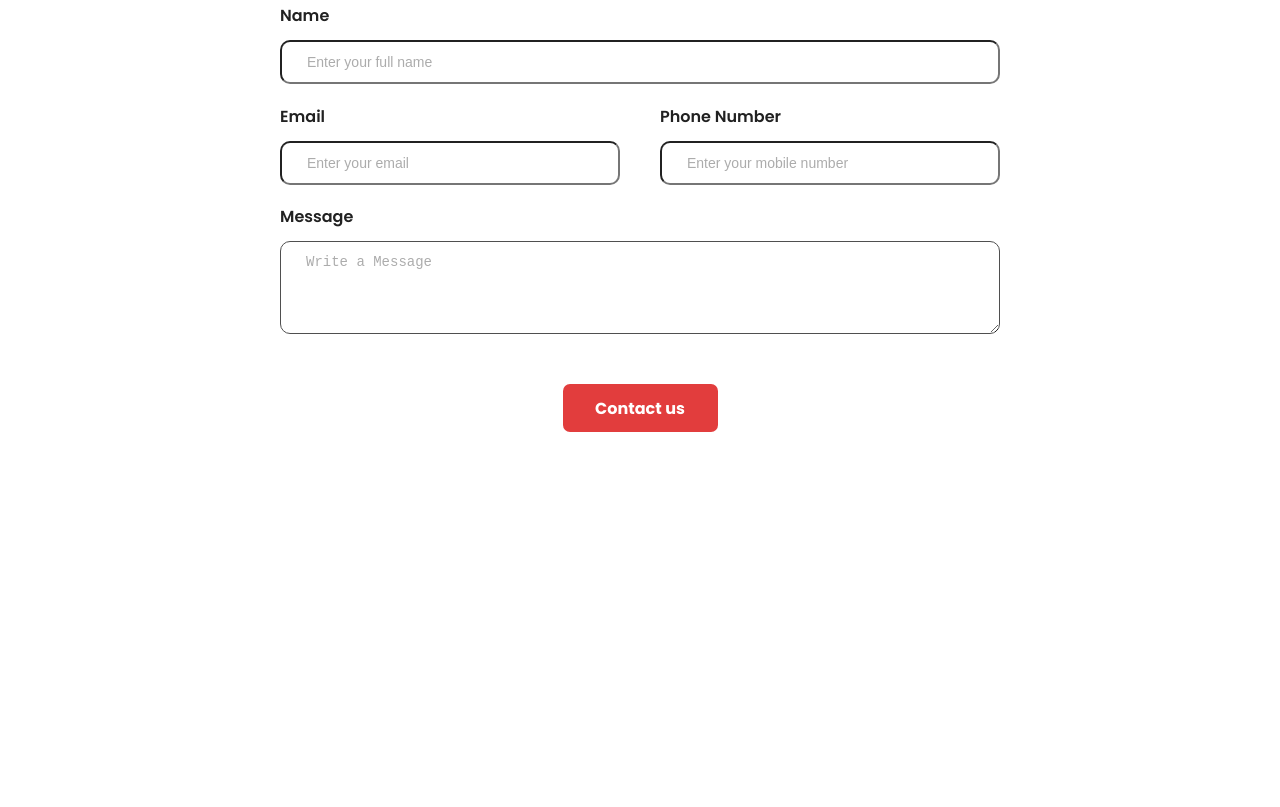
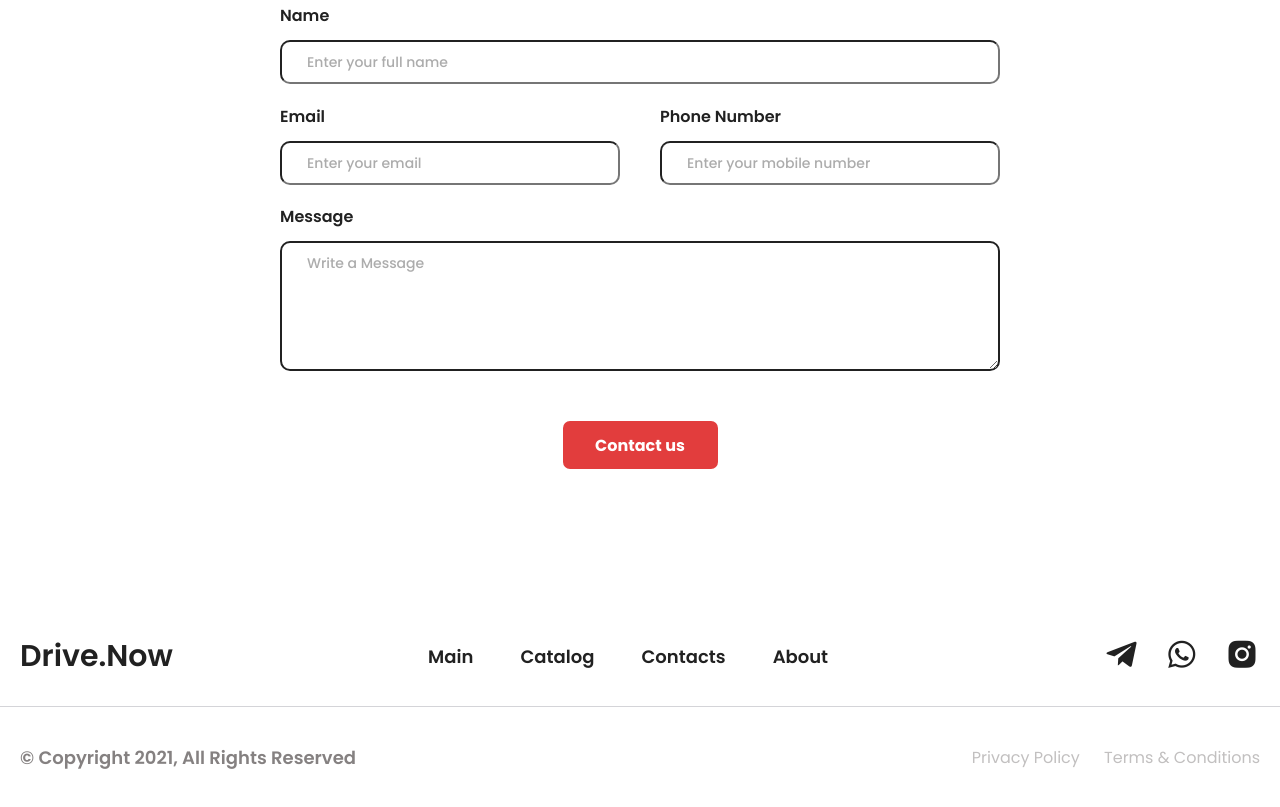
Before and after one commit to Jasulan273/Drive.Low, a plain HTML site: page index.html in a window 1280 px wide. Shown: the part 5909-6716 px from the top of the page. Before the commit the page ends 6515 px from the top, so only its background shows below. Drawn offline with nearby package versions, Linux system fonts and the light colour scheme.

Commit message:
updated main page

```diff
--- a/index.html
+++ b/index.html
@@ -228,16 +228,16 @@
                 <div class="nextform">
                     <div class="form">
                         <label for="email">Email</label>
-                        <input type="text" class="form-control2" placeholder="Enter your email">
+                        <input type="text" class="form-control" placeholder="Enter your email">
                     </div>
                     <div class="formnew">
                         <label for="number">Phone Number</label>
-                        <input type="text" class="form-control2" placeholder="Enter your mobile number">
+                        <input type="text" class="form-control" placeholder="Enter your mobile number">
                     </div>
                 </div>
                 <div class="formess">
                     <label for="message">Message</label>
-                    <textarea class="form-controlmess" placeholder="Write a Message"></textarea>
+                    <textarea  class="form-control" placeholder="Write a Message"></textarea>
                 </div>
                 <a href="#">
                     <h4>Contact us</h4>
@@ -245,6 +245,34 @@
             </div>
         </div>
     </section>
+
+    <footer>
+        <div class="container">
+            <div class="footer_nav">
+                <h1 class="logo">Drive.Now</h1>
+                <div class="links">
+                    <a href="#">Main</a>
+                    <a href="#">Catalog</a>
+                    <a href="#">Contacts</a>
+                    <a href="#">About</a>
+                </div>
+                <div class="social_media">
+                   <a href="#"><i class='bx bxl-telegram bx-md'></i></a>
+                   <a href="#"><i class='bx bxl-whatsapp bx-md' ></i></a>
+                   <a href="#"><i class='bx bxl-instagram-alt bx-md' ></i></a>
+                </div>
+            </div>
+        </div>
+        <div class="copyright">
+          <div class="container">
+            <h3>© Copyright 2021, All Rights Reserved</h3>
+            <div>
+                <a href="#">Privacy Policy</a>
+                <a href="#">Terms & Conditions</a>
+                </div>
+          </div>
+        </div>
+    </footer>
     <script src="script.js"></script>
 </body>
 
--- a/style.css
+++ b/style.css
@@ -346,13 +346,16 @@ h1 {
     left: -100px;
     transform: scaleX(1);
   }
+
   50% {
     left: 100%;
     transform: scaleX(1);
   }
+
   51% {
     transform: scaleX(-1);
   }
+
   100% {
     left: -100px;
     transform: scaleX(-1);
@@ -419,44 +422,44 @@ h1 {
   color: var(--text-black-color);
 }
 
-.item h2{
+.item h2 {
   font-weight: 600;
   margin-top: 15px;
 }
 
-.price{
+.price {
   width: calc(100%-30px);
   display: flex;
   flex-direction: row;
   padding-bottom: 15px;
-  border-bottom: 1px solid #DFDFDF;
+  border-bottom: 1px solid #dfdfdf;
   margin-top: 15px;
 }
 
-.price h3:nth-child(1){
-  color: var(--Red, #E23D3D);
+.price h3:nth-child(1) {
+  color: var(--Red, #e23d3d);
   font-weight: 500;
   margin-right: 15px;
 }
 
-.price span{
-  color: #DFDFDF;
+.price span {
+  color: #dfdfdf;
   margin-right: 15px;
   font-size: 20px;
   font-weight: 275;
 }
 
-.price h3:nth-child(3){
+.price h3:nth-child(3) {
   color: #858181;
   font-weight: 500;
 }
 
-.info{
-   display: flex;
-   justify-content: space-between;
+.info {
+  display: flex;
+  justify-content: space-between;
 }
 
-.info div{
+.info div {
   display: flex;
   flex-direction: row;
   margin-top: 15px;
@@ -464,11 +467,11 @@ h1 {
   align-items: center;
 }
 
-.info div i{
+.info div i {
   margin-right: 5px;
 }
 
-.item a{
+.item a {
   width: 265px;
   height: 48px;
   background-color: var(--background-orange-color);
@@ -481,16 +484,15 @@ h1 {
   transition: 0.2s all ease-in-out;
 }
 
-.item a:hover{
+.item a:hover {
   transform: translateY(-2px);
 }
 
-
-.experience{
+.experience {
   height: 1450px;
 }
 
-.exp_text{
+.exp_text {
   margin: 0 auto;
   width: 630px;
   display: flex;
@@ -499,44 +501,41 @@ h1 {
   padding-top: 200px;
 }
 
-
-.exp_text h1{
+.exp_text h1 {
   font-weight: 600;
   text-align: center;
   width: 622px;
   color: var(--text-black-color);
 }
 
-.exp_text h3{
+.exp_text h3 {
   color: #858181;
   text-align: center;
   width: 533px;
   font-weight: 400;
 }
 
-.car_exp{
+.car_exp {
   margin: 0 auto;
   display: flex;
   flex-direction: row;
   justify-content: space-between;
 }
 
-.exp_1 .exp_icon{
+.exp_1 .exp_icon {
   display: flex;
   flex-direction: row;
   align-items: flex-end;
 }
 
 .exp_2 .exp_icon,
-.exp_3 .exp_icon{
+.exp_3 .exp_icon {
   display: flex;
   flex-direction: row;
   align-items: center;
 }
 
-
-
-.left_exp .exp_icon div{
+.left_exp .exp_icon div {
   width: 80px;
   height: 80px;
   border-radius: 7px;
@@ -549,20 +548,20 @@ h1 {
   margin-left: 81px;
 }
 
-.exp_icon div:hover{
+.exp_icon div:hover {
   transform: scale(1.1);
 }
 
-.exp_icon div i{
+.exp_icon div i {
   color: var(--background-orange-color);
 }
 
-.left_exp{
+.left_exp {
   color: var(--text-black-color);
   margin-top: 90px;
 }
 
-.left_exp h2{
+.left_exp h2 {
   font-weight: 600;
   margin-top: 30px;
   width: 185px;
@@ -570,19 +569,19 @@ h1 {
   margin-left: 22px;
 }
 
-.right_exp .exp_icon img{
+.right_exp .exp_icon img {
   transform: scaleX(-1);
 }
 
-.right_block{
+.right_block {
   padding-right: 20px;
 }
 
-.left_block{
+.left_block {
   padding-left: 20px;
 }
 
-.right_exp{
+.right_exp {
   color: var(--text-black-color);
   margin-top: 90px;
   display: flex;
@@ -590,19 +589,19 @@ h1 {
   flex-direction: column;
 }
 
-.right_exp h2{
+.right_exp h2 {
   font-weight: 600;
   margin-top: 30px;
   width: 185px;
   text-align: center;
 }
 
-.right_exp .exp_icon{
+.right_exp .exp_icon {
   text-align: end;
   margin-right: 30px;
 }
 
-.right_exp .exp_icon div{
+.right_exp .exp_icon div {
   width: 80px;
   height: 80px;
   border-radius: 7px;
@@ -614,68 +613,78 @@ h1 {
   transition: 0.2s all ease-in;
   margin-left: 21px;
 }
-.about_devs{
+
+.about_devs {
   height: 800px;
   color: var(--text-black-color);
   display: flex;
   justify-content: center;
   align-items: center;
-  border-top: 1px solid #D4D4D8;
-  border-bottom: 1px solid #D4D4D8;
+  border-top: 1px solid #d4d4d8;
+  border-bottom: 1px solid #d4d4d8;
 }
-.about_devs .container h1{
+
+.about_devs .container h1 {
   width: 830px;
-  margin:0 auto;
+  margin: 0 auto;
   margin-bottom: 50px;
 }
-.devs{
+
+.devs {
   margin: 0 auto;
   width: 1012px;
   display: flex;
   justify-content: space-between;
   align-items: center;
 }
-.devcard{
+
+.devcard {
   margin: 0 auto;
   width: 210px;
   height: 300px;
   text-align: center;
 }
-.devcard img{
+
+.devcard img {
   filter: grayscale(100%);
 }
-.devcard h2{
+
+.devcard h2 {
   margin-top: 28px;
   color: var(--text-black-color);
 }
-.devcard h3{
+
+.devcard h3 {
   margin-top: 18px;
   color: #858181;
 }
-.contact_form{
+
+.contact_form {
   height: 930px;
   margin: 0 auto;
   color: var(--text-black-color);
   display: flex;
+}
 
-}
-label{
-  font-weight:600;
+label {
+  font-weight: 600;
   font-size: 16px;
   color: var(--text-black-color);
 }
 
-.contact_form h1{
+.contact_form h1 {
   width: 400px;
   margin: 0 auto;
   margin-top: 200px;
   margin-bottom: 55px;
 }
-.mainform{
+
+.mainform {
   width: 720px;
   margin: 0 auto;
 }
-.mainform a{
+
+.mainform a {
   display: flex;
   justify-content: center;
   align-items: center;
@@ -685,44 +694,48 @@ label{
   border-radius: 7px;
   color: #fff;
   transition: 0.2s all ease-in;
-  margin:0 auto;
+  margin: 0 auto;
 }
 
 .mainform a:hover {
   transform: translateY(-3px);
   opacity: 0.9;
 }
-.nextform{
+
+.nextform {
   width: 100%;
   height: 100px;
   display: flex;
   justify-content: space-between;
+}
 
-}
-.form{
+.form {
   width: 100%;
   height: 81px;
   display: flex;
   flex-direction: column;
   margin-top: 20px;
 }
-.form-control{
+
+.form-control {
   width: 100%;
-  color: #4F4F4F;
+  color: #4f4f4f;
   height: 53px;
   padding-left: 25px;
   border-radius: 10px;
-  margin-top:12px;
+  margin-top: 12px;
 }
-.form-control2{
+
+.form-control2 {
   width: 340px;
-  color: #4F4F4F;
+  color: #4f4f4f;
   height: 55px;
   padding-left: 25px;
   border-radius: 10px;
   margin-top: 12px;
 }
-.formnew{
+
+.formnew {
   width: 100%;
   height: 81px;
   display: flex;
@@ -730,36 +743,96 @@ label{
   margin-top: 20px;
   margin-left: 40px;
 }
-.formess{
+
+.formess {
+  margin-top: 20px;
+}
+
+.formess textarea {
   width: 100%;
   height: 130px;
   display: flex;
   flex-direction: column;
-  margin-top: 20px;
   margin-bottom: 50px;
+  padding-top: 10px;
+  outline: none;
+  border: 2px solid var(--text-black-color);
 }
-.form-controlmess{
+
+.form-controlmess {
   height: 94px;
   width: 100%;
-  color: #4F4F4F;
+  color: #4f4f4f;
   padding-left: 25px;
   padding-top: 12px;
-  border:1.6px solid #4F4F4F;
+  border: 1.6px solid #4f4f4f;
   border-radius: 10px;
-  margin-top:12px;
+  margin-top: 12px;
 }
-.form-control::placeholder{
+
+.form-control::placeholder {
   font-size: 14px;
   font-weight: 500;
   opacity: 0.6;
+  font-style: normal;
+  font-family: "Poppins", sans-serif;
 }
-.form-control2::placeholder{
-  font-size: 14px;
-  font-weight: 500;
-  opacity: 0.6;
+
+footer {
+  height: 200px;
 }
-.form-controlmess::placeholder{
-  font-size: 14px;
-  font-weight: 500;
-  opacity: 0.6;
+
+.footer_nav {
+  width: inherit;
+  height: 100px;
+  display: flex;
+  flex-direction: row;
+  align-items: center;
+  justify-content: space-between;
 }
+
+.social_media a {
+  color: var(--text-black-color);
+  margin-left: 20px;
+}
+
+.social_media i{
+  transition: 0.2s all ease-in-out;
+}
+
+.social_media i:hover{
+  transform: scale(1.2);
+  color: var(--background-orange-color);
+}
+
+.copyright {
+  height: 100px;
+  border-top: 1px solid #d4d4d8;
+}
+
+.copyright .container {
+  display: flex;
+  justify-content: space-between;
+  align-items: center;
+  color: #858181;
+  font-size: 16px;
+  font-style: normal;
+  font-weight: 400;
+  height: inherit;
+}
+
+.copyright .container div a {
+  color: #858181;
+  font-size: 16px;
+  font-style: normal;
+  font-weight: 400;
+  margin-left: 20px;
+  transition: 0.2s all ease-in;
+  opacity:0.5;
+}
+
+.copyright .container div a:hover{
+  text-decoration: underline;
+  color: #858181;
+  opacity:1;
+}
```
